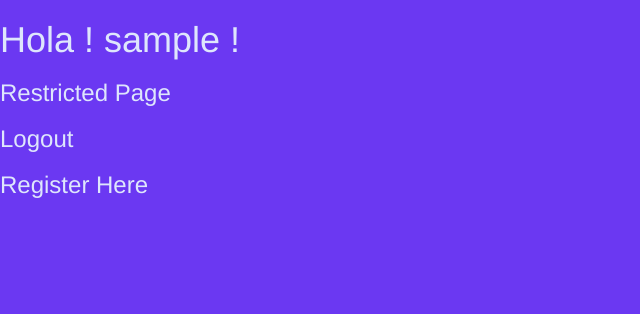
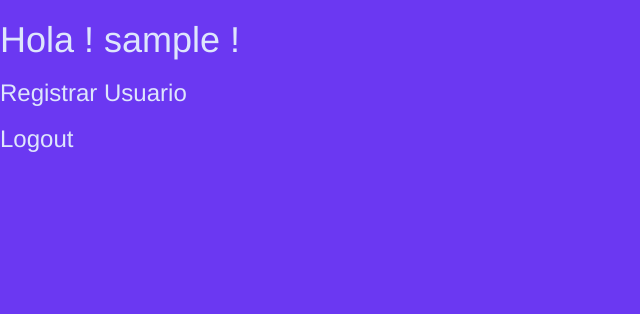
Before and after one commit to MHCelso/tekila-air, a Django app: template templates/login_form.html in a window 1280 px wide. Shown: the top 314 px of the page, without its empty margins (0-640 px from the left). Run offline with Django 3.2, Linux system fonts and the light colour scheme; the template is opened without the code that fills it, so the values that code supplies are empty; the visitor is signed in with stand-in values (Sample User, id 1); some libraries are stand-ins or nearby versions.

Commit message:
version estable login

```diff
--- a/airestekuila/settings.py
+++ b/airestekuila/settings.py
@@ -132,8 +132,8 @@ STATICFILES_DIRS = (
 
 
 # LOGIN_URL = '/'
-LOGIN_REDIRECT_URL = reverse_lazy('/')
-LOGOUT_REDIRECT_URL = reverse_lazy('/')
+LOGIN_REDIRECT_URL = '/'
+# LOGOUT_REDIRECT_URL = reverse_lazy('/')
 
 
 REST_FRAMEWORK = {
--- a/airestekuila/urls.py
+++ b/airestekuila/urls.py
@@ -19,7 +19,7 @@ from login.views import IndexView
 from login.views import LoginView
 from login.views import user_login
 from login.views import user_logout
-from login.views import restricted
+from login.views import CustomerRegister
 from rest_framework_jwt.views import obtain_jwt_token
 from rest_framework_jwt.views import verify_jwt_token
 from rest_framework_jwt.views import refresh_jwt_token
@@ -37,6 +37,6 @@ urlpatterns = [
     # url(r'^login/$', LoginView.as_view(), name='login'),
     url(r'^login/$', user_login, name='login'),
     url(r'^logout/$', user_logout, name='logout'),
-    url(r'^restricted/$', restricted, name='restricted'),
+    url(r'^registrar-usuarios/$', CustomerRegister.as_view(), name='registrar-usuarios'),
     url(r'^api/', include('customers_flyes.urls')),
 ]
--- a/customers_flyes/models.py
+++ b/customers_flyes/models.py
@@ -1,16 +1,17 @@
 from __future__ import unicode_literals
-
+from django.contrib.auth.models import User
 from django.db import models
 
 # Create your models here.
 class Customer(models.Model):
+	user = models.OneToOneField(User)
 	alias = models.CharField('Alias', max_length=50)
 	name = models.CharField('Nombre(s)', max_length=50)
 	last_name = models.CharField('Apellido(s)', max_length=50)
 	phone_number = models.CharField('Telefono', max_length=50)
 	SEX = (('M', 'Masculino'), ('F', 'Femenino'))
 	gender = models.CharField('Genero', max_length=1, choices=SEX)
-	birth_date = models.DateField('Fecha de nacimiento', auto_now_add=False)
+	birth_date = models.DateField('Fecha de nacimiento', auto_now_add=False, null=True)
 	def __unicode__(self):
 		return self.name
 
--- a/customers_flyes/views.py
+++ b/customers_flyes/views.py
@@ -1,4 +1,3 @@
-from django.shortcuts import render
 from rest_framework import viewsets
 from .models import Customer
 from .models import Fly
--- a/templates/base.html
+++ b/templates/base.html
@@ -11,9 +11,8 @@
 <body>
 {% if user.is_authenticated %}
 <h1>Hola ! {{ user.username }} !</h1>
-<h3><a href="/restricted/">Restricted Page</a></h3>
+<h3><a href="/registrar-usuarios/">Registrar Usuario</a></h3>
 <h3><a href="/logout/">Logout</a></h3>
-<h3><a href="/register/">Register Here</a></h3>
 {% else %}
 <h3><a href="/login/">Login</a></h3>
 {% endif %}
--- a/templates/login_form.html
+++ b/templates/login_form.html
@@ -10,11 +10,11 @@
 				<span class="lead">Login</span>
   				<div class="form-group">
     				<label for="username">Nombre de Usuario (alias)</label>
-    				<input type="text" class="form-control" name="username" id="username" placeholder="Usuario" size="12">
+    				<input type="text" class="form-control" name="username" id="username" placeholder="Usuario" size="12" required>
   				</div>
   				<div class="form-group">
     				<label for="password">Contraseña</label>
-    				<input type="password" class="form-control" name="password" id="password" placeholder="Contraseña" size="50">
+    				<input type="password" class="form-control" name="password" id="password" placeholder="Contraseña" size="50" required>
   				</div>
   				<button type="submit" class="btn btn-default">Entrar</button>
 			</form>
```
Also changed, not shown: login/forms.py (added, +17 -0 lines), login/views.py (+12 -5 lines), templates/register.html (added, +23 -0 lines), customers_flyes/migrations/0001_initial.py.
